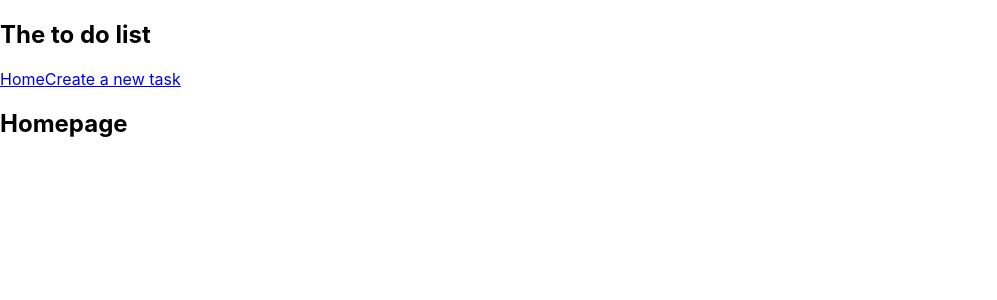
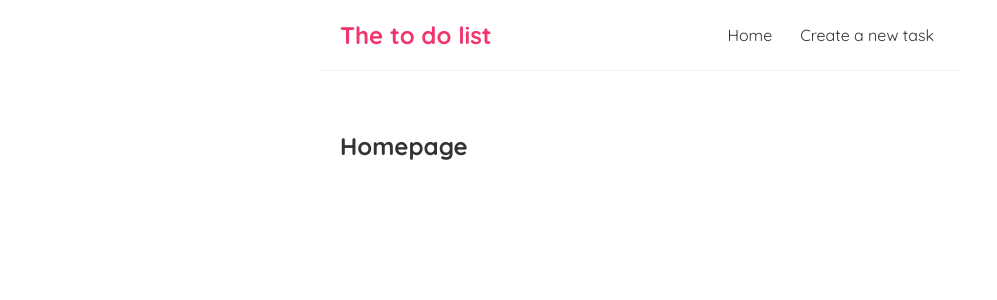
Before and after one commit to AndyYablonskii/React-full-cource, a React (Create React App) app: page / in a window 1280 px wide. Shown: the top 300 px of the page, without its empty margins (0-997 px from the left). Built offline with nearby package versions, Linux system fonts and the light colour scheme.

Commit message:
add base styles

```diff
--- a/src/index.css
+++ b/src/index.css
@@ -1,13 +1,35 @@
-body {
+@import url('https://fonts.googleapis.com/css2?family=Quicksand:wght@300;400;500;600;700&display=swap');
+
+/* base styles */
+* {
   margin: 0;
-  font-family: -apple-system, BlinkMacSystemFont, 'Segoe UI', 'Roboto', 'Oxygen',
-    'Ubuntu', 'Cantarell', 'Fira Sans', 'Droid Sans', 'Helvetica Neue',
-    sans-serif;
-  -webkit-font-smoothing: antialiased;
-  -moz-osx-font-smoothing: grayscale;
+  font-family: "Quicksand";
+  color: #333;
 }
-
-code {
-  font-family: source-code-pro, Menlo, Monaco, Consolas, 'Courier New',
-    monospace;
+.navbar {
+  padding: 20px;
+  display: flex;
+  align-items: center;
+  max-width: 600px;
+  margin: 0 auto;
+  border-bottom: 1px solid #f2f2f2;
 }
+.navbar h1 {
+  color: #f1356d;
+}
+.navbar .links {
+  margin-left: auto;
+}
+.navbar a {
+  margin-left: 16px;
+  text-decoration: none;
+  padding: 6px;
+}
+.navbar a:hover {
+  color: #f1356d;
+}
+.content {
+  max-width: 600px;
+  margin: 40px auto;
+  padding: 20px;
+}
--- a/src/navbar.js
+++ b/src/navbar.js
@@ -1,6 +1,6 @@
 const Navbar = () => {
     return (
-    <nav className="Navbar">
+    <nav className="navbar">
         <h1>The to do list</h1>
         <div className="links">
             <a href="/">Home</a>
```
